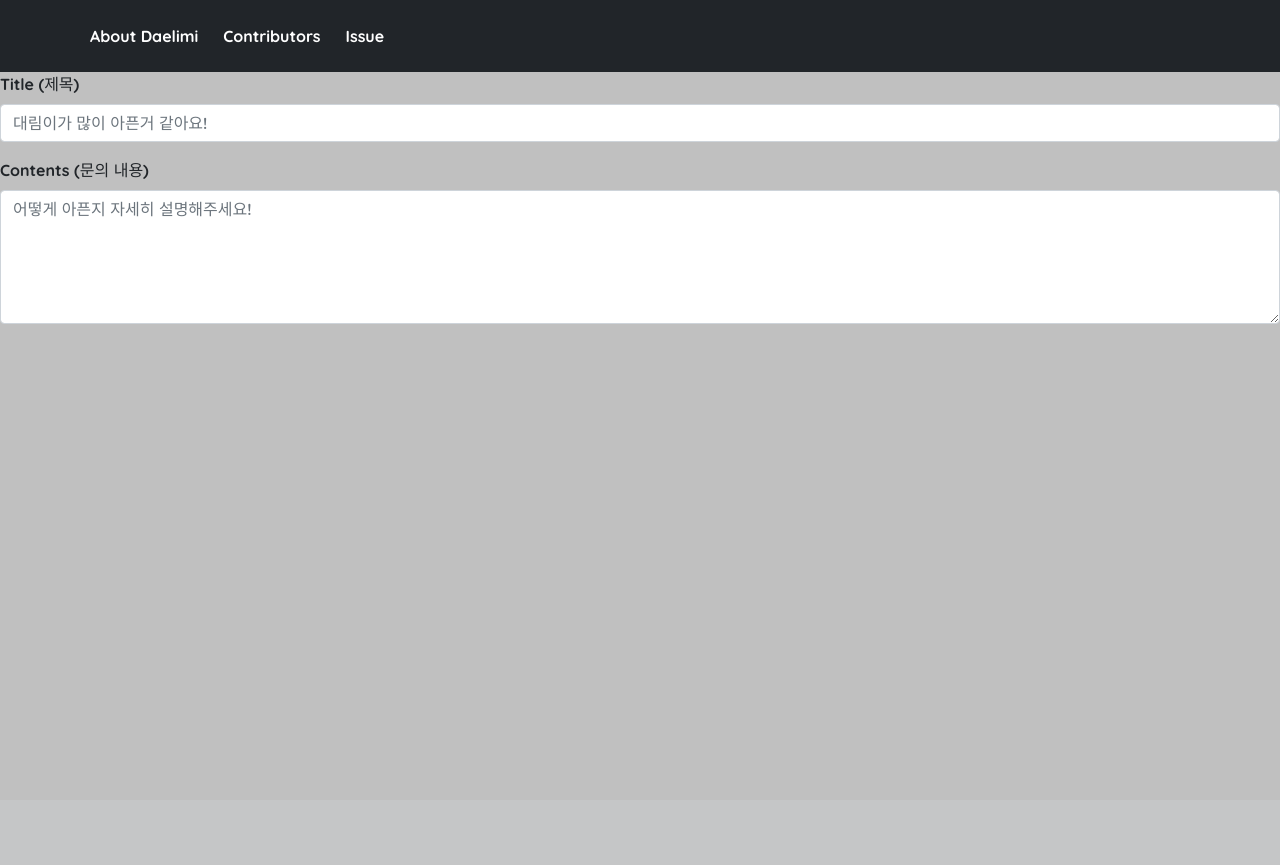
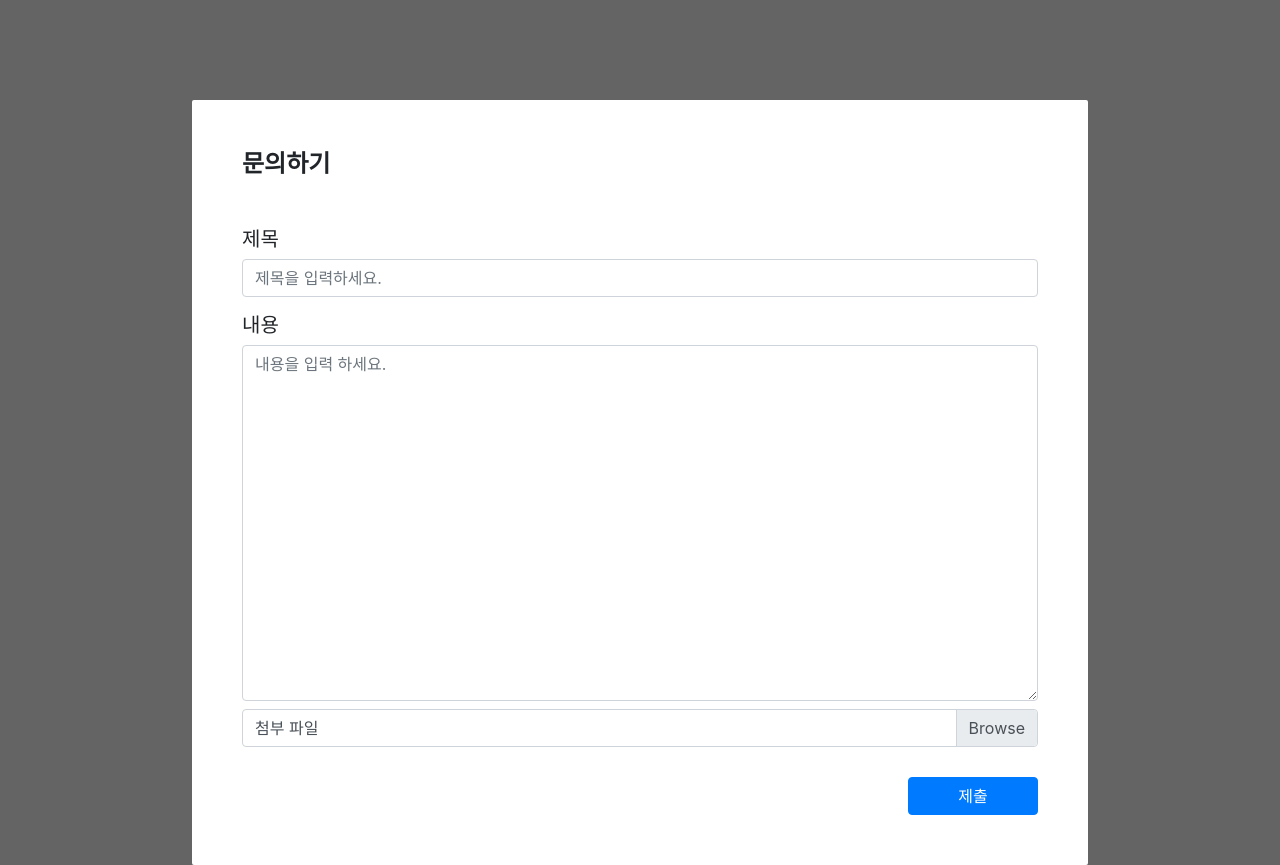
Before and after one commit to DaelimICC/Daelimi_API, a Django app: page /issue/ in a window 1280 px wide. Before the commit the page ends 324 px from the top, so only its background shows below. Run offline with Django 4.2, Linux system fonts and the light colour scheme; some libraries are stand-ins or nearby versions.

Commit message:
[ API ] Edit Admin page and Implement Issue Front Page

```diff
--- /dev/null
+++ b/issue/templates/base.html
@@ -0,0 +1,46 @@
+<!DOCTYPE html>
+<html lang="ko">
+  <head>
+    <meta charset="UTF-8" />
+    <title>대림이문의</title>
+    <link
+      rel="stylesheet"
+      href="https://cdn.jsdelivr.net/npm/bootstrap@4.6.1/dist/css/bootstrap.min.css"
+      integrity="sha384-zCbKRCUGaJDkqS1kPbPd7TveP5iyJE0EjAuZQTgFLD2ylzuqKfdKlfG/eSrtxUkn"
+      crossorigin="anonymous"
+    />
+    <!-- Google Web Font -->
+    <link rel="preconnect" href="https://fonts.googleapis.com" />
+    <link rel="preconnect" href="https://fonts.gstatic.com" crossorigin />
+    <link
+      href="https://fonts.googleapis.com/css2?family=Quicksand:wght@700&display=swap"
+      rel="stylesheet"
+    />
+    <style>
+      .QuicksFont {
+        font-family: "Quicksand", sans-serif;
+      }
+      .background {
+        display: flex;
+        justify-content: center;
+        background-color: rgb(100, 100, 100);
+      }
+      .bg-white {
+        background: white;
+        width: 70%;
+        padding: 50px;
+        margin-top: 100px;
+        border-radius: 2px;
+      }
+      button {
+        width: 130px;
+        float: right;
+        margin-top: 30px;
+      }
+    </style>
+  </head>
+  <body class="background">
+    {% block contents %}
+    {% endblock %}
+  </body>
+</html>
--- a/issue/templates/issue.html
+++ b/issue/templates/issue.html
@@ -1,49 +1,41 @@
-<!DOCTYPE html>
-<html>
-<head>
-    <meta charset="UTF-8">
-    <title>:: 대림이 문의 사항 ::</title>
+{% extends 'base.html' %}
 
-    <!-- Import Bootstrap -->
-    <link href="https://cdn.jsdelivr.net/npm/bootstrap@5.1.3/dist/css/bootstrap.min.css" rel="stylesheet" integrity="sha384-1BmE4kWBq78iYhFldvKuhfTAU6auU8tT94WrHftjDbrCEXSU1oBoqyl2QvZ6jIW3" crossorigin="anonymous">
-    <script src="https://cdn.jsdelivr.net/npm/bootstrap@5.1.3/dist/js/bootstrap.bundle.min.js" integrity="sha384-ka7Sk0Gln4gmtz2MlQnikT1wXgYsOg+OMhuP+IlRH9sENBO0LRn5q+8nbTov4+1p" crossorigin="anonymous"></script>
-    <script src="https://cdn.jsdelivr.net/npm/@popperjs/core@2.10.2/dist/umd/popper.min.js" integrity="sha384-7+zCNj/IqJ95wo16oMtfsKbZ9ccEh31eOz1HGyDuCQ6wgnyJNSYdrPa03rtR1zdB" crossorigin="anonymous"></script>
-    <script src="https://cdn.jsdelivr.net/npm/bootstrap@5.1.3/dist/js/bootstrap.min.js" integrity="sha384-QJHtvGhmr9XOIpI6YVutG+2QOK9T+ZnN4kzFN1RtK3zEFEIsxhlmWl5/YESvpZ13" crossorigin="anonymous"></script>
-    <!-- Google Web Font -->
-    <link rel="preconnect" href="https://fonts.googleapis.com">
-    <link rel="preconnect" href="https://fonts.gstatic.com" crossorigin>
-    <link href="https://fonts.googleapis.com/css2?family=Quicksand:wght@700&display=swap" rel="stylesheet">
-    <style>
-        .QuicksFont {
-            font-family: 'Quicksand', sans-serif;
-        }
-        .BackView {
-            background: silver;
-        }
-    </style>
-</head>
-<body class="BackView QuicksFont">
-    <header class="p-3 bg-dark text-white QuicksFont">
-        <div class="container">
-          <div class="d-flex flex-wrap align-items-center justify-content-center justify-content-lg-start">
-            <a href="/" class="d-flex align-items-center mb-2 mb-lg-0 text-white text-decoration-none">
-            </a>
-
-            <ul class="nav col-12 col-lg-auto me-lg-auto mb-2 justify-content-center mb-md-0">
-              <li><a href="#" class="nav-link px-2 text-white">About Daelimi</a></li> &nbsp;&nbsp;
-              <li><a href="#" class="nav-link px-2 text-white">Contributors</a></li> &nbsp;&nbsp;
-              <li><a href="#" class="nav-link px-2 text-white">Issue</a></li>
-            </ul>
-          </div>
+{% block contents %}
+<div class="bg-white">
+    <form>
+        <div>
+            <h4 class="font-weight-bold mb-5">문의하기</h4>
         </div>
-    </header>
-    <div class="mb-3">
-      <label class="form-label">Title (제목)</label>
-      <input type="text" class="form-control" id="issueTitle" placeholder="대림이가 많이 아픈거 같아요!">
-    </div>
-    <div class="mb-3">
-      <label class="form-label">Contents (문의 내용)</label>
-      <textarea class="form-control" id="issueContents" rows="5" placeholder="어떻게 아픈지 자세히 설명해주세요!"></textarea>
-    </div>
-</body>
-</html>
+        <div>
+            <h5>제목</h5>
+            <input
+                    class="form-control form-control mb-3"
+                    type="text"
+                    id="issueTitle"
+                    placeholder="제목을 입력하세요."
+            />
+        </div>
+        <div>
+            <h5>내용</h5>
+            <textarea
+                    class="form-control form-control"
+                    style="padding-bottom: 300px"
+                    id="issueContents"
+                    placeholder="내용을 입력 하세요."
+            ></textarea>
+        </div>
+        <div class="custom-file mt-2">
+            <input
+                    type="file"
+                    class="custom-file-input"
+                    id="issueFile"
+                    lang="ko"
+            />
+            <label class="custom-file-label" for="customFileLang">첨부 파일</label>
+        </div>
+        <button type="button" class="btn btn-primary" id="btnSubmit">
+            제출
+        </button>
+    </form>
+</div>
+{% endblock %}
```
Also changed, not shown: DaelimRestAPI/models.py (+0 -11 lines), issue/admin.py (+9 -0 lines), issue/models.py (+10 -0 lines), DaelimRestAPI/migrations/0001_initial.py (deleted), DaelimRestAPI/migrations/0002_alter_question_isfilter.py (deleted), DaelimRestAPI/migrations/0003_alter_question_isfilter.py (deleted), DaelimRestAPI/migrations/0004_delete_answer.py (deleted), DaelimRestAPI/migrations/__init__.py (deleted), db.sqlite3, issue/migrations/0001_initial.py (added).
